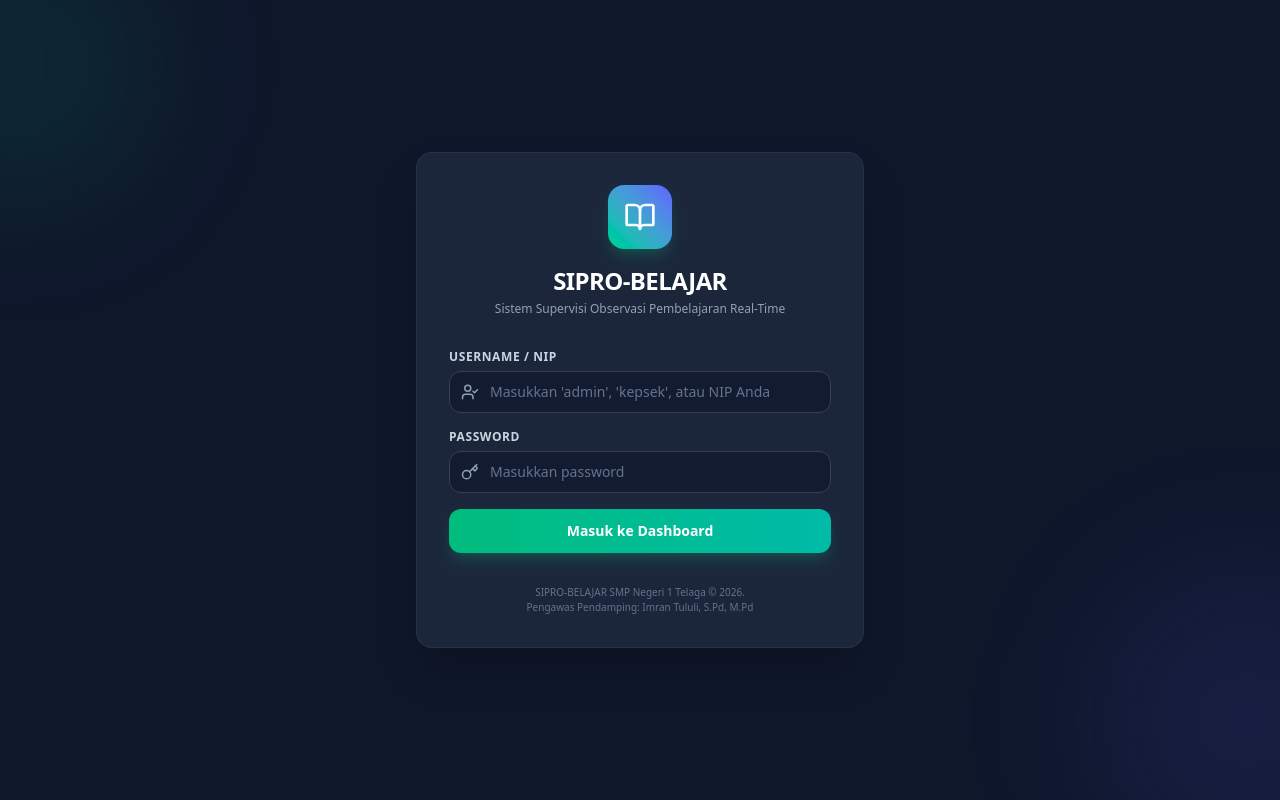
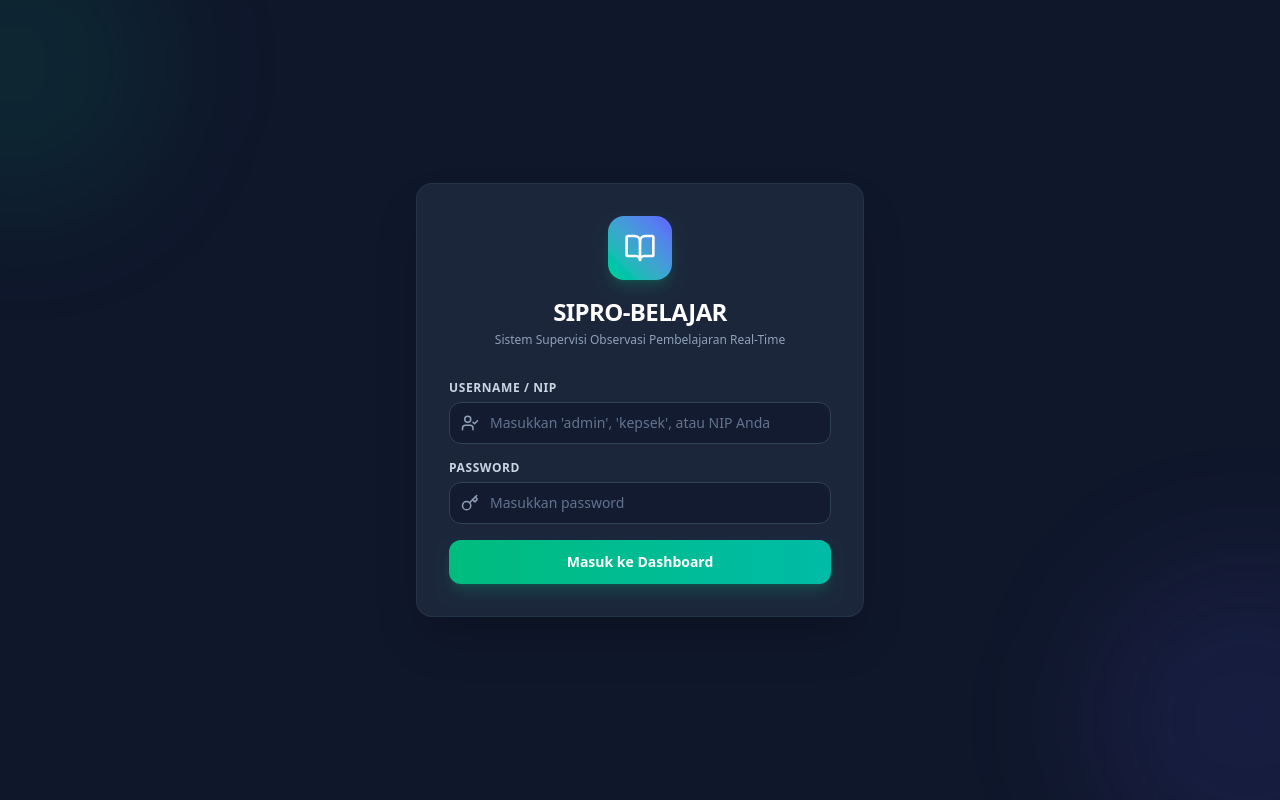
Before and after one commit to endahagustinawati88-create/Supervisi-Akademik, a React (Vite) app: page / in a window 1280 px wide. Built offline with nearby package versions, Linux system fonts and the light colour scheme; no server answers.

Commit message:
refactor(login): remove footer info from login page

```diff
--- a/src/components/Login.tsx
+++ b/src/components/Login.tsx
@@ -168,11 +168,7 @@ export default function Login({ onLoginSuccess }: LoginProps) {
 
 
         {/* Footer info */}
-        <div className="mt-8 text-center text-[10px] text-slate-500">
-          SIPRO-BELAJAR SMP Negeri 1 Telaga &copy; 2026.
-          <br />
-          Pengawas Pendamping: Imran Tululi, S.Pd, M.Pd
-        </div>
+
       </motion.div>
     </div>
   );
```
